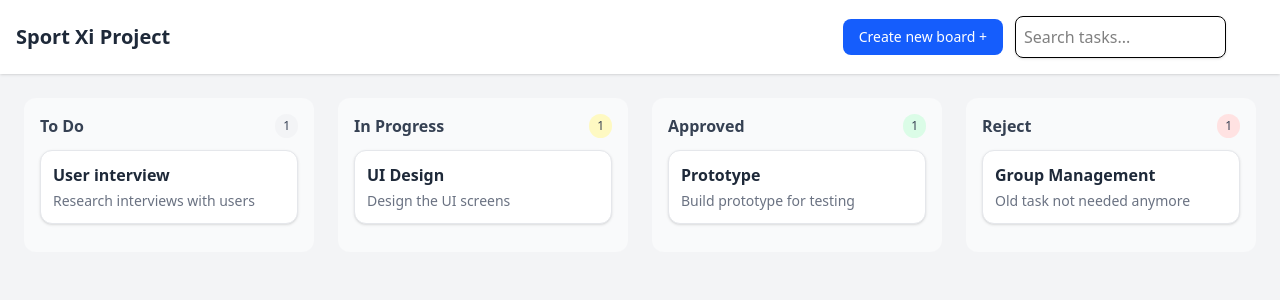
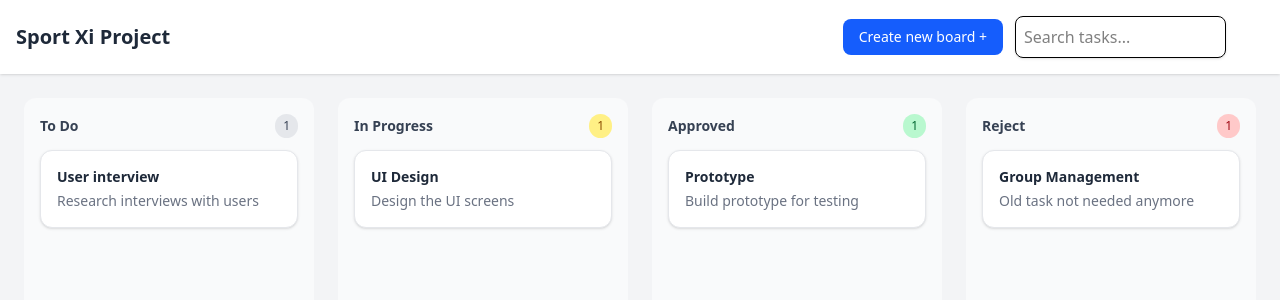
Before and after one commit to daskon/board-app, a Next.js app: page / in a window 1280 px wide. Shown: the top 300 px of the page. Built offline with nearby package versions, Linux system fonts and the light colour scheme.

Commit message:
UI changes

```diff
--- a/src/app/components/Swimlane.tsx
+++ b/src/app/components/Swimlane.tsx
@@ -9,11 +9,11 @@ type Props = {
   tasks: Task[];
 };
 
-const statusColors: Record<Task["status"], string> = {
-  todo: "bg-gray-100",
-  inprogress: "bg-yellow-100",
-  approved: "bg-green-100",
-  reject: "bg-red-100",
+const statusStyles: Record<Task["status"], string> = {
+  todo: "bg-gray-200 text-gray-700",
+  inprogress: "bg-yellow-200 text-yellow-800",
+  approved: "bg-green-200 text-green-800",
+  reject: "bg-red-200 text-red-800",
 };
 
 const Swimlane: React.FC<Props> = ({ title, status, tasks }) => {
@@ -21,19 +21,21 @@ const Swimlane: React.FC<Props> = ({ title, status, tasks }) => {
   return (
     <div
       ref={setNodeRef}
-      className="flex-1 min-w-[250px] bg-gray-50 rounded-xl p-4"
+      className="flex flex-col bg-gray-50 rounded-xl p-4 min-h-[500px]"
     >
       <div className="flex items-center justify-between mb-3">
-        <h3 className="font-bold text-gray-700">{title}</h3>
+        <h3 className="font-bold text-gray-700 text-sm">{title}</h3>
         <span
-          className={`text-xs px-2 py-1 rounded-full ${statusColors[status]} text-gray-700`}
+          className={`text-xs px-2 py-1 rounded-full font-medium ${statusStyles[status]}`}
         >
           {tasks.length}
         </span>
       </div>
-      {tasks.map((task) => (
-        <TaskCard key={task.id} task={task} />
-      ))}
+      <div className="flex-1">
+        {tasks.map((task) => (
+          <TaskCard key={task.id} task={task} />
+        ))}
+      </div>
     </div>
   );
 };
--- a/src/app/components/TaskCard.tsx
+++ b/src/app/components/TaskCard.tsx
@@ -17,12 +17,12 @@ const TaskCard: React.FC<{ task: Task }> = ({ task }) => {
         {...listeners}
         {...attributes}
         style={style}
-        className="bg-white rounded-xl shadow p-3 mb-3 border border-gray-200"
+        className="bg-white rounded-xl shadow p-4 mb-4 border border-gray-200 cursor-grab hover:shadow-md transition-shadow"
     >
-      <h4 className="font-semibold text-gray-800">{task.title}</h4>
-      {task.description && (
-        <p className="text-sm text-gray-500 mt-1">{task.description}</p>
-      )}
+        <h4 className="font-semibold text-gray-800 text-sm">{task.title}</h4>
+        {task.description && (
+          <p className="text-sm text-gray-500 mt-1">{task.description}</p>
+        )}
     </div>
   );
 };
```
